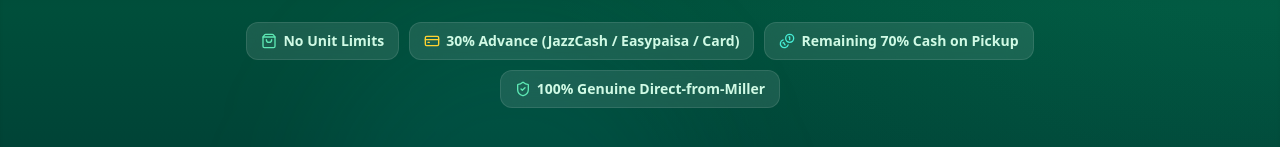
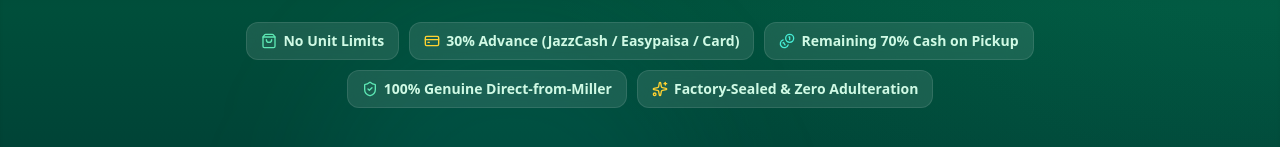
Before and after one commit to Muhammad-Abbas-Khalil/Wholly, a Next.js app: page / in a window 1280 px wide. Shown: the part 453-600 px from the top of the page. Built offline with nearby package versions, Linux system fonts and the light colour scheme; no server answers; the database is empty.

Commit message:
feat: add Factory-Sealed & Zero Adulteration value prop pill to hero section

```diff
--- a/src/app/page.tsx
+++ b/src/app/page.tsx
@@ -135,6 +135,10 @@ export default function HomePage() {
             <span className="flex items-center gap-1.5 px-3.5 py-2 rounded-xl bg-white/10 backdrop-blur-md border border-white/10 hover:bg-white/15 transition-colors">
               <ShieldCheck className="w-4 h-4 text-emerald-300" />
               100% Genuine Direct-from-Miller
+            </span>
+            <span className="flex items-center gap-1.5 px-3.5 py-2 rounded-xl bg-white/10 backdrop-blur-md border border-white/10 hover:bg-white/15 transition-colors">
+              <Sparkles className="w-4 h-4 text-amber-300" />
+              Factory-Sealed & Zero Adulteration
             </span>
           </div>
 
```
